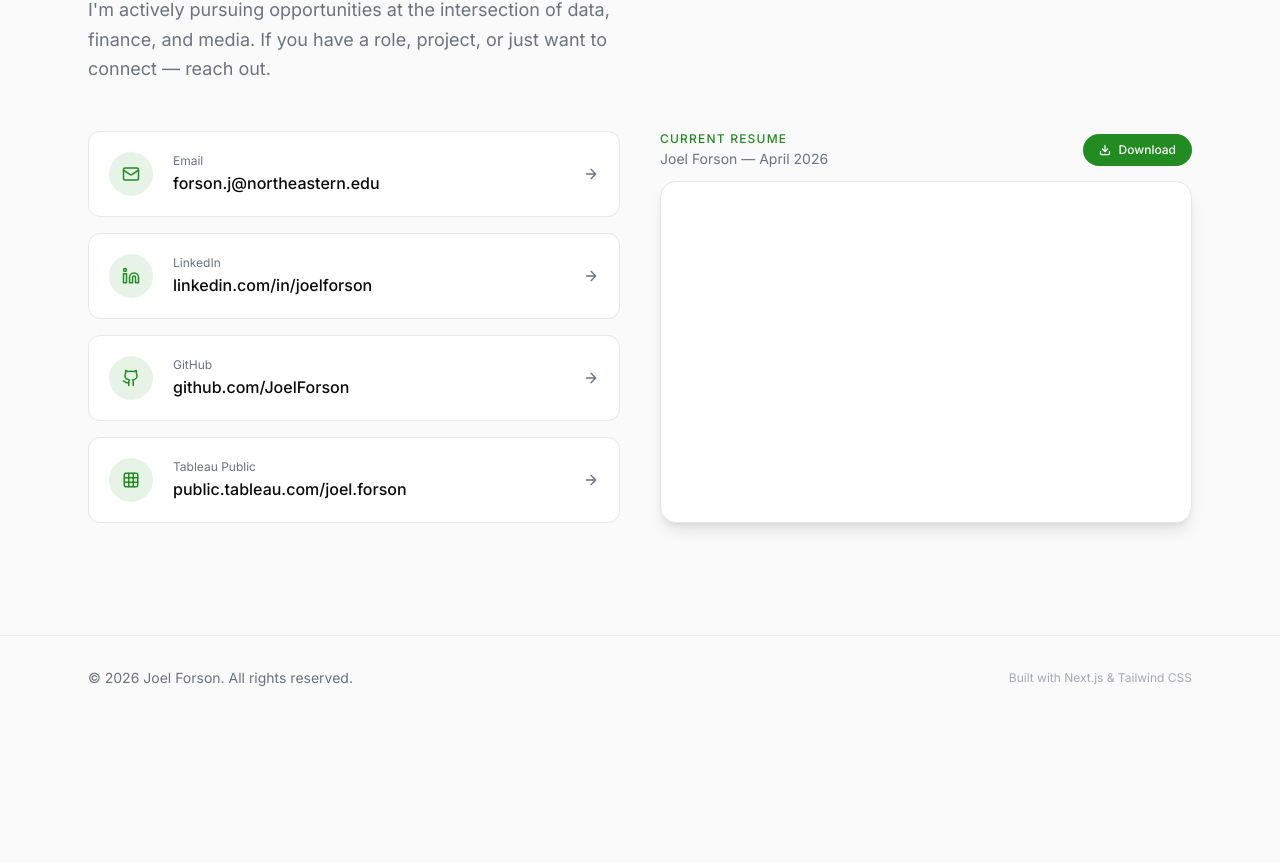
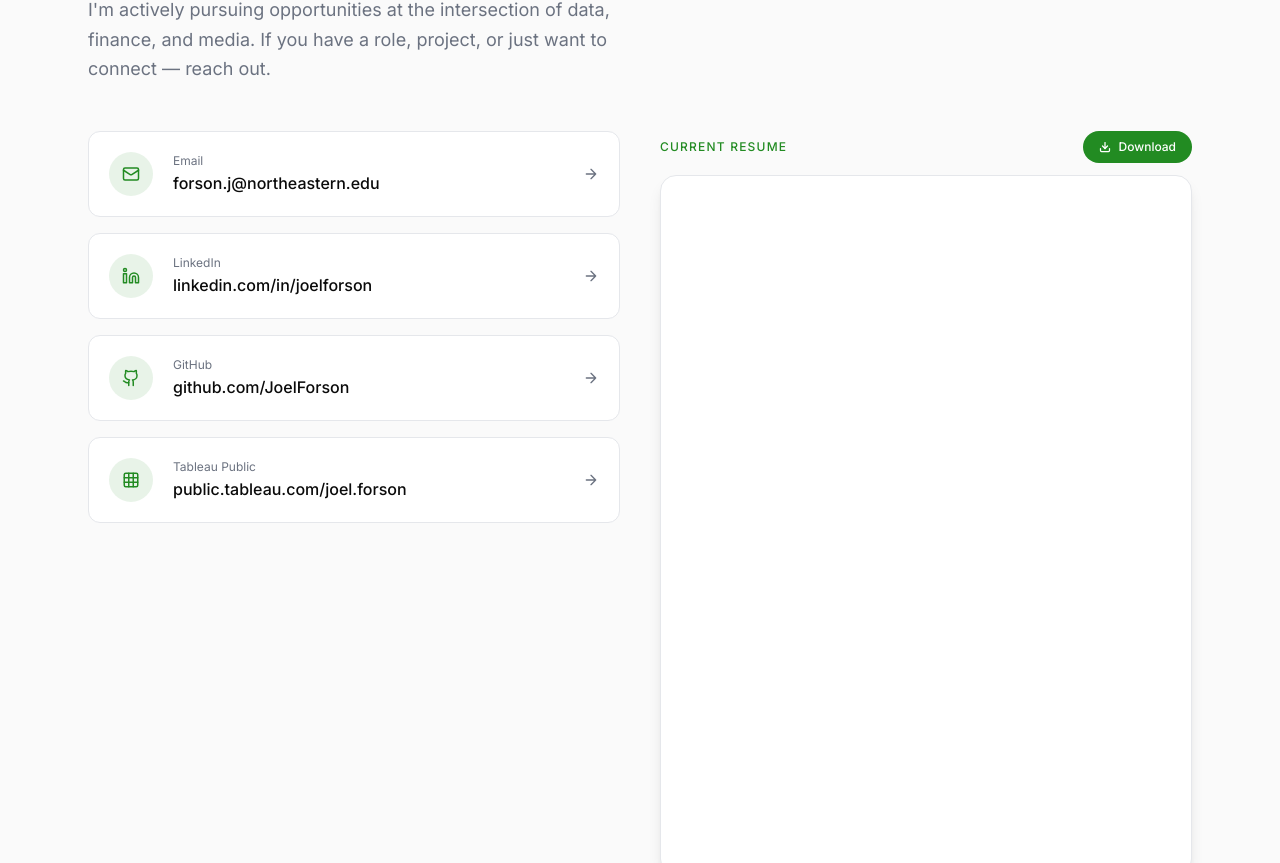
Before and after one commit to JoelForson/econ-portfolio, a Next.js app: page / in a window 1280 px wide. Shown: the part 6639-7502 px from the top of the page. Before the commit the page ends 7359 px from the top, so only its background shows below. Built offline with nearby package versions, Linux system fonts and the light colour scheme.

Commit message:
Drop resume date subtitle and enlarge PDF embed
Co-Authored-By: Claude Opus 4.7 <noreply@anthropic.com>

```diff
--- a/components/Contact.tsx
+++ b/components/Contact.tsx
@@ -105,10 +105,7 @@ export function Contact() {
           {/* Right — resume embed */}
           <div className="flex flex-col gap-3">
             <div className="flex items-center justify-between">
-              <div>
-                <p className="text-xs font-medium tracking-widest uppercase text-forest dark:text-forest-light">Current Resume</p>
-                <p className="text-sm text-muted mt-0.5">Joel Forson — April 2026</p>
-              </div>
+              <p className="text-xs font-medium tracking-widest uppercase text-forest dark:text-forest-light">Current Resume</p>
               <a
                 href="/joel-forson-resume.pdf"
                 target="_blank"
@@ -124,7 +121,7 @@ export function Contact() {
               </a>
             </div>
 
-            <div className="flex-1 rounded-2xl overflow-hidden border border-border dark:border-zinc-800 shadow-lg bg-card dark:bg-card-dark min-h-0">
+            <div className="flex-1 rounded-2xl overflow-hidden border border-border dark:border-zinc-800 shadow-lg bg-card dark:bg-card-dark min-h-[700px]">
               <iframe
                 src="/joel-forson-resume.pdf"
                 className="w-full h-full"
```
